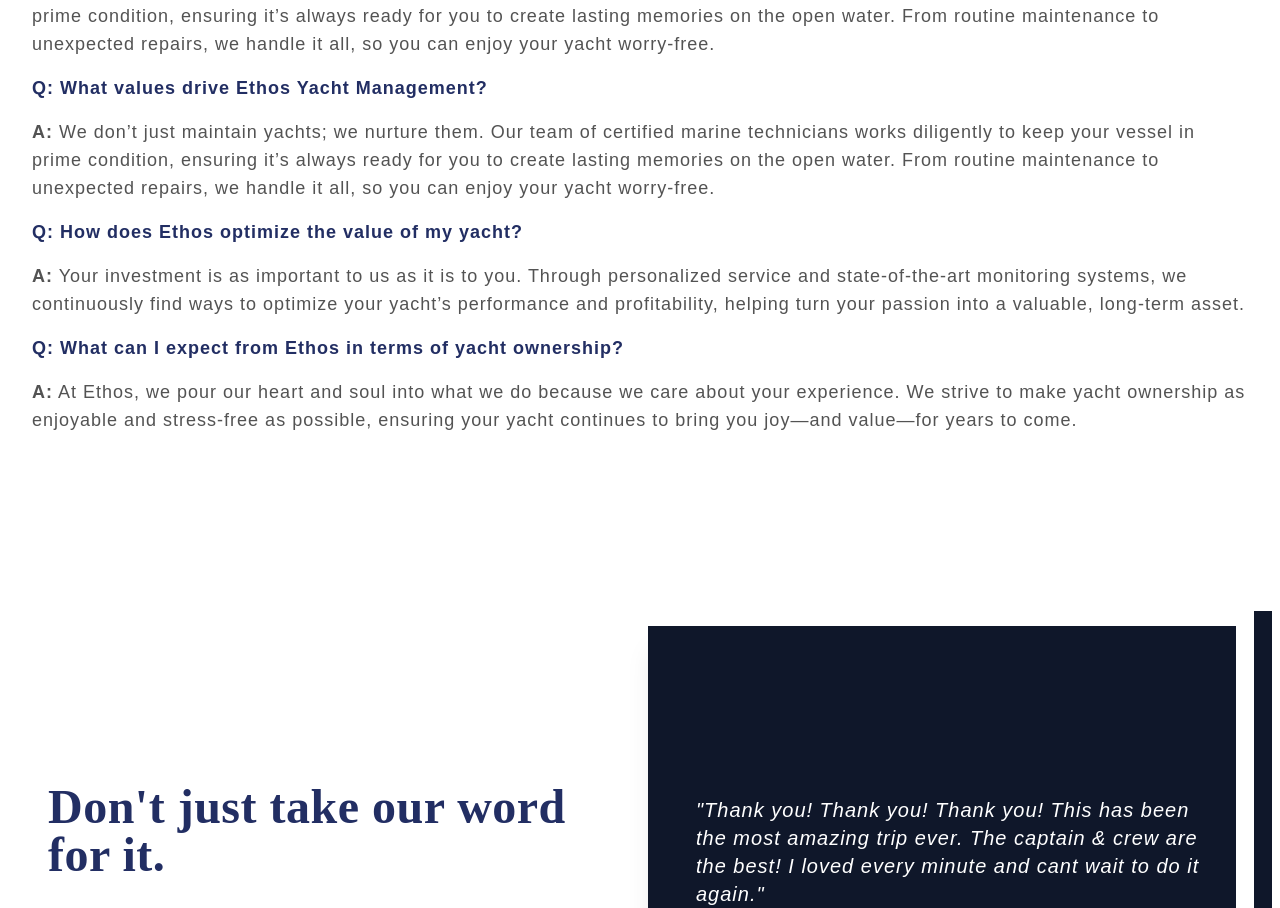
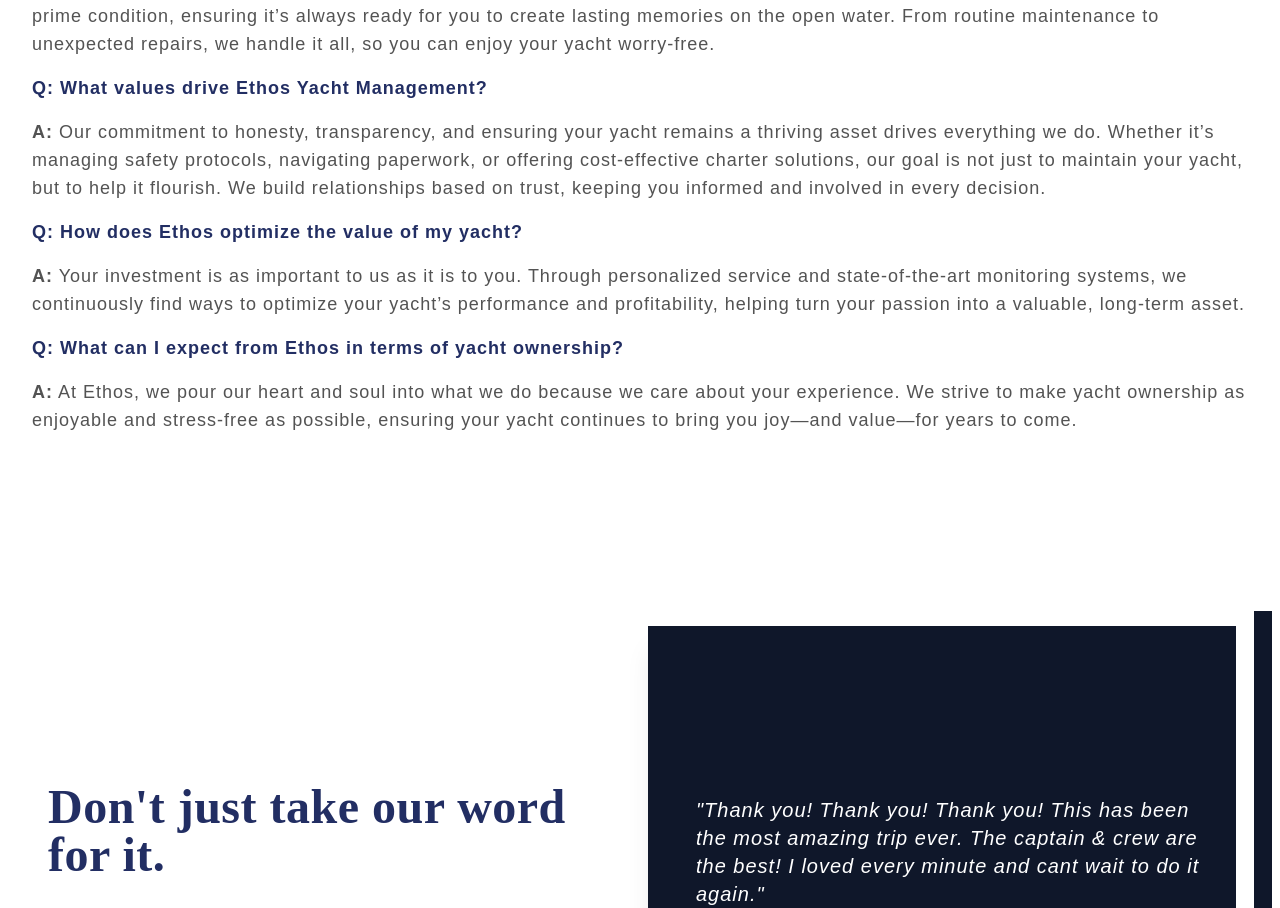
Before and after one commit to Jgayle-28/yacht-management, a React (Create React App) app: page / in a window 1280 px wide. Shown: the part 1610-2518 px from the top of the page. Built offline with nearby package versions, Linux system fonts and the light colour scheme.

Commit message:
fix: fixed duplicate text with correct text

```diff
--- a/src/data/management.js
+++ b/src/data/management.js
@@ -24,7 +24,7 @@
       `<p class='mt-2'><span class='font-semibold'>A:</span> We don’t just maintain yachts; we nurture them. Our team of certified marine technicians works diligently to keep your vessel in prime condition, ensuring it’s always ready for you to create lasting memories on the open water. From routine maintenance to unexpected repairs, we handle it all, so you can enjoy your yacht worry-free.</p>`,
 
       `<p class='font-semibold text-brandPrimary'>Q: What values drive Ethos Yacht Management?</p>`,
-      `<p class='mt-2'><span class='font-semibold'>A:</span> We don’t just maintain yachts; we nurture them. Our team of certified marine technicians works diligently to keep your vessel in prime condition, ensuring it’s always ready for you to create lasting memories on the open water. From routine maintenance to unexpected repairs, we handle it all, so you can enjoy your yacht worry-free.</p>`,
+      `<p class='mt-2'><span class='font-semibold'>A:</span> Our commitment to honesty, transparency, and ensuring your yacht remains a thriving asset drives everything we do. Whether it’s managing safety protocols, navigating paperwork, or offering cost-effective charter solutions, our goal is not just to maintain your yacht, but to help it flourish. We build relationships based on trust, keeping you informed and involved in every decision.</p>`,
 
       `<p class='font-semibold text-brandPrimary'>Q: How does Ethos optimize the value of my yacht?</p>`,
       `<p class='mt-2'><span class='font-semibold'>A:</span> Your investment is as important to us as it is to you. Through personalized service and state-of-the-art monitoring systems, we continuously find ways to optimize your yacht’s performance and profitability, helping turn your passion into a valuable, long-term asset.</p>`,
```
